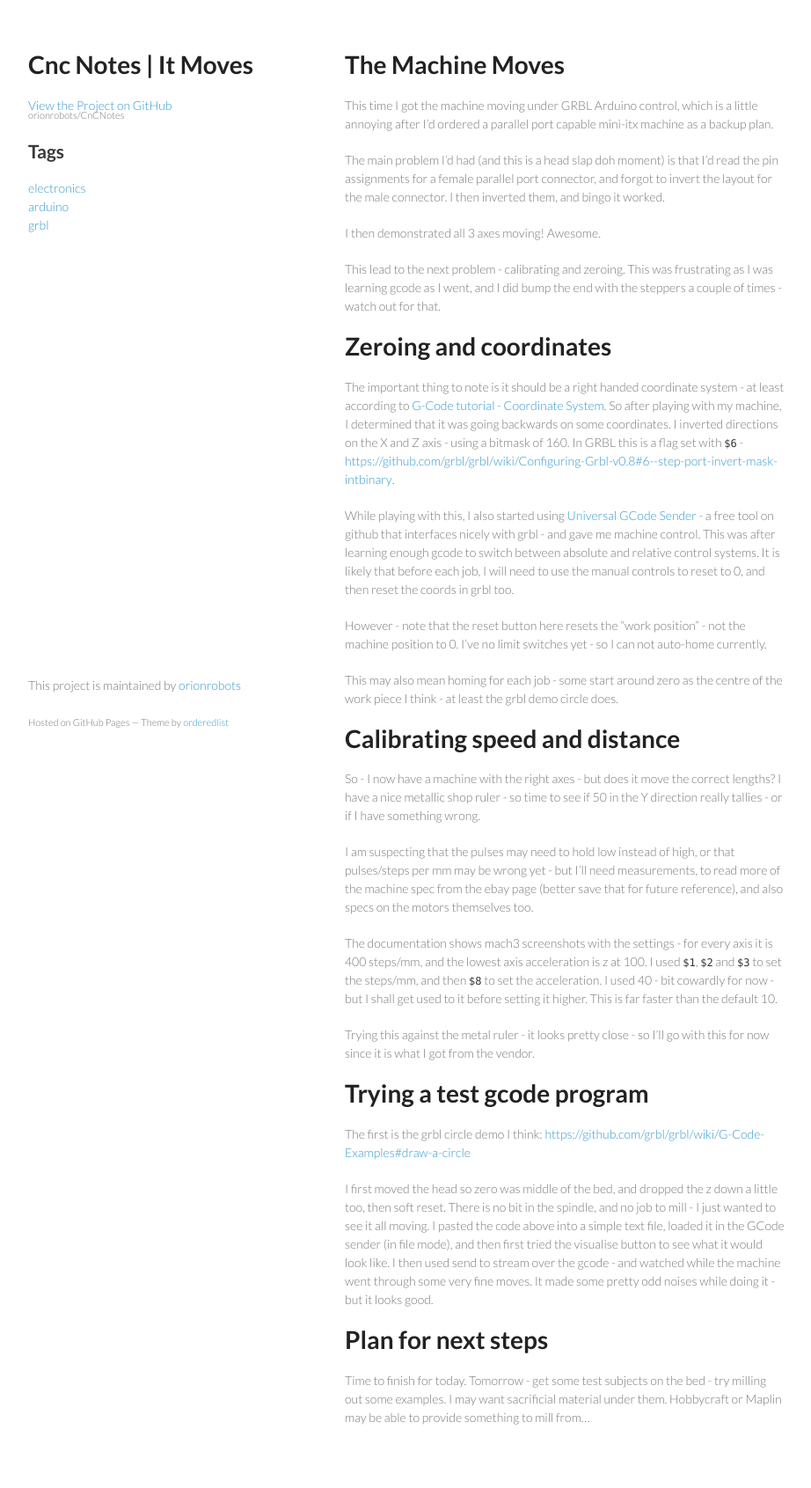
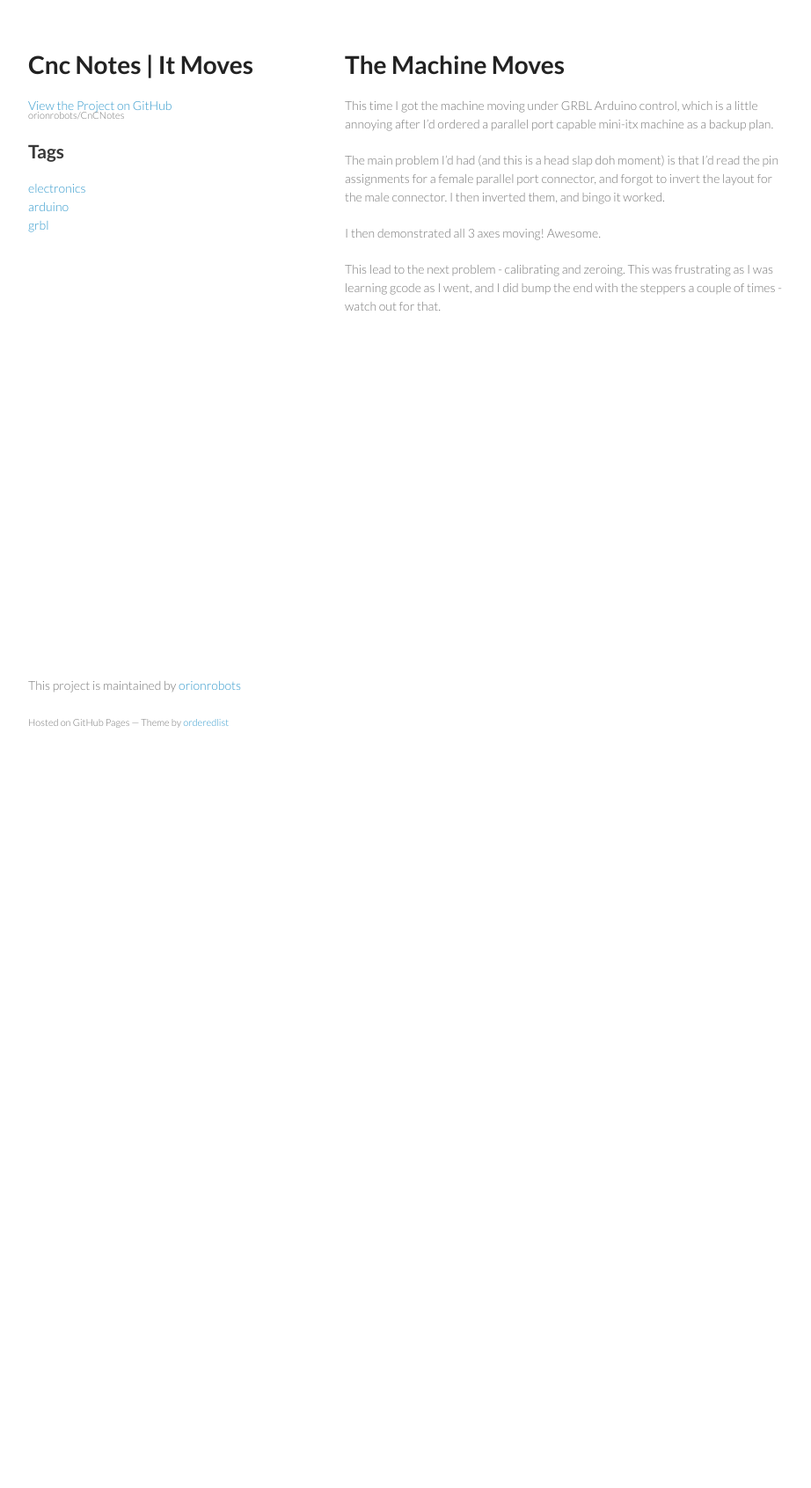
Before and after one commit to orionrobots/CnCNotes, a Jekyll site: the page built from _posts/2014-02-06-it-moves.md, in a window 1280 px wide. Shown: the whole page at 88% size, without its empty margins (178-1100 px from the left). Built offline with Jekyll 4.4.1, drawn with Linux system fonts in a browser that asks for light colours; after the commit the page ends 900 px from its top, so only the background shows below that.

Commit message:
Chop it into bits - see where theres a problem

````diff
--- a/_posts/2014-02-06-it-moves.md
+++ b/_posts/2014-02-06-it-moves.md
@@ -12,34 +12,3 @@ The main problem I'd had (and this is a head slap doh moment) is that I'd read t
 I then demonstrated all 3 axes moving! Awesome.
 
 This lead to the next problem - calibrating and zeroing. This was frustrating as I was learning gcode as I went, and I did bump the end with the steppers a couple of times - watch out for that.
-
-# Zeroing and coordinates
-
-The important thing to note is it should be a right handed coordinate system - at least according to [G-Code tutorial - Coordinate System](http://www.cnccookbook.com/CCCNCGCodeCoordinates.htm). So after playing with my machine, I determined that it was going backwards on some coordinates. I inverted directions on the X and Z axis - using a bitmask of 160. In GRBL this is a flag set with ```$6``` - <https://github.com/grbl/grbl/wiki/Configuring-Grbl-v0.8#6--step-port-invert-mask-intbinary>.
-
-While playing with this, I also started using [Universal GCode Sender](https://github.com/winder/Universal-G-Code-Sender) - a free tool on github that interfaces nicely with grbl - and gave me machine control. This was after learning enough gcode to switch between absolute and relative control systems. It is likely that before each job, I will need to use the manual controls to reset to 0, and then reset the coords in grbl too.
-
-However - note that the reset button here resets the "work position" - not the machine position to 0. I've no limit switches yet - so I can not auto-home currently.
-
-This may also mean homing for each job - some start around zero as the centre of the work piece I think - at least the grbl demo circle does.
-
-# Calibrating speed and distance
-
-So - I now have a machine with the right axes - but does it move the correct lengths? I have a nice metallic shop ruler - so time to see if 50 in the Y direction really tallies - or if I have something wrong.
-
-I am suspecting that the pulses may need to hold low instead of high, or that pulses/steps per mm may be wrong yet - but I'll need measurements, to read more of the machine spec from the ebay page (better save that for future reference), and also specs on the motors themselves too.
-
-The documentation shows mach3 screenshots with the settings - for every axis it is 400 steps/mm, and the lowest axis acceleration is z at 100. I used ```$1```, ```$2``` and ```$3``` to set the steps/mm, and then ```$8``` to set the acceleration. I used 40 - bit cowardly for now - but I shall get used to it before setting it higher. This is far faster than the default 10.
-
-Trying this against the metal ruler - it looks pretty close - so I'll go with this for now since it is what I got from the vendor.
-
-# Trying a test gcode program
-
-The first is the grbl circle demo I think:
-<https://github.com/grbl/grbl/wiki/G-Code-Examples#draw-a-circle>
-
-I first moved the head so zero was middle of the bed, and dropped the z down a little too, then soft reset. There is no bit in the spindle, and no job to mill - I just wanted to see it all moving. I pasted the code above into a simple text file, loaded it in the GCode sender (in file mode), and then first tried the visualise button to see what it would look like. I then used send to stream over the gcode - and watched while the machine went through some very fine moves. It made some pretty odd noises while doing it - but it looks good.
-
-# Plan for next steps
-
-Time to finish for today. Tomorrow - get some test subjects on the bed - try milling out some examples. I may want sacrificial material under them. Hobbycraft or Maplin may be able to provide something to mill from...
````
